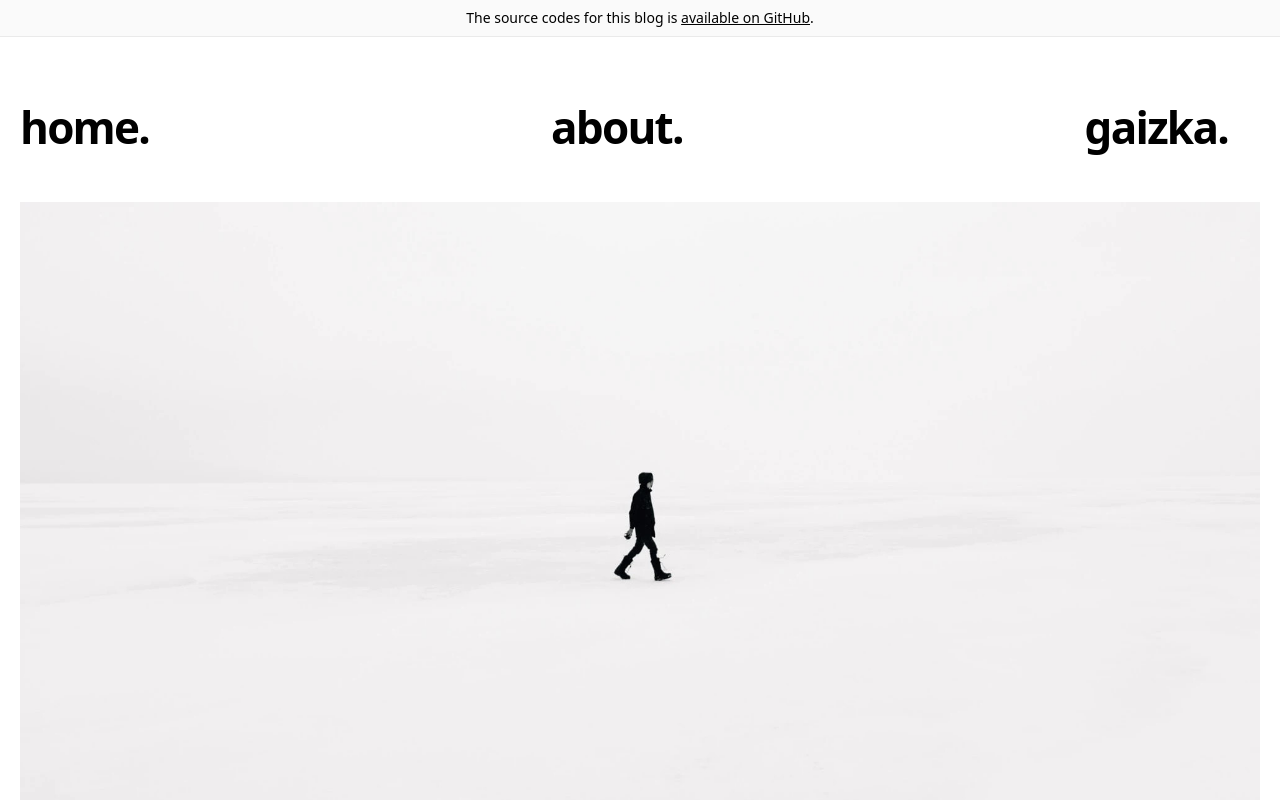
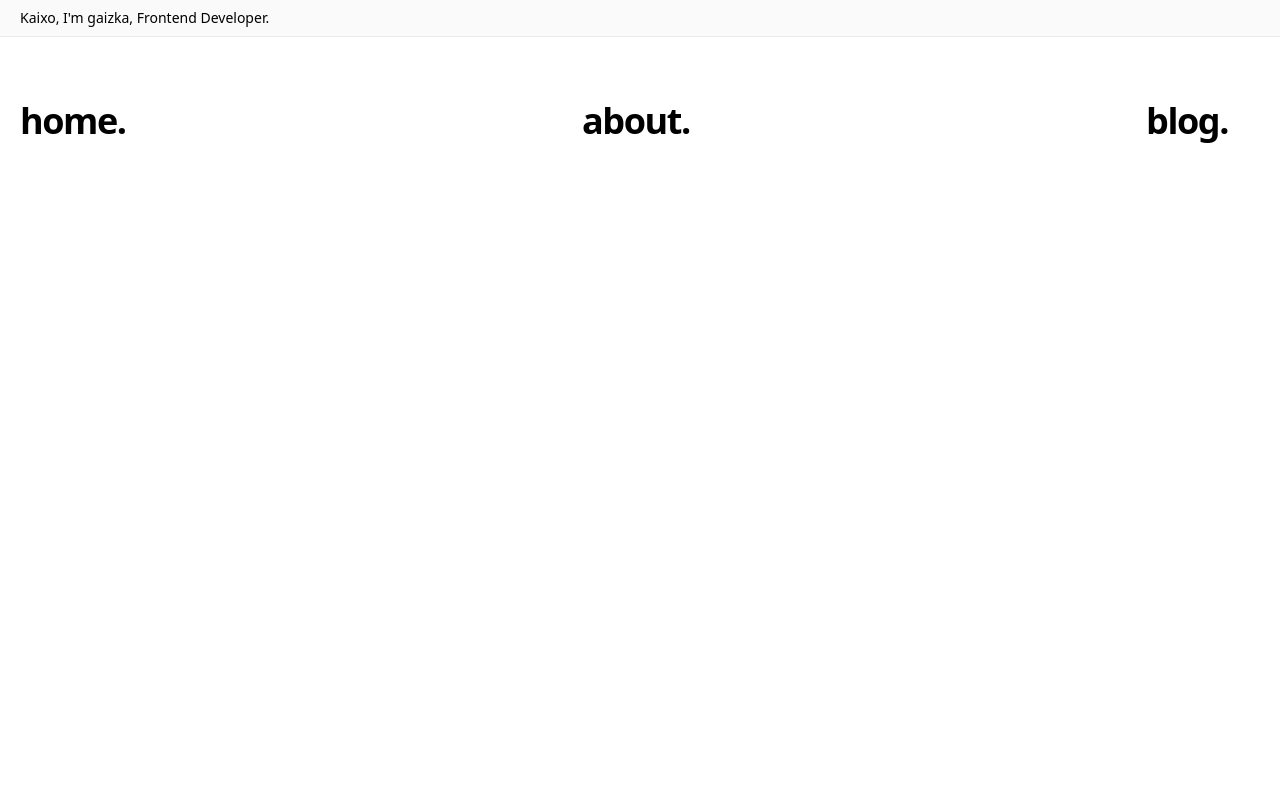
Before and after one commit to gaizkadev/blog, a Next.js app: page / in a window 1280 px wide. Shown: the top 800 px of the page. Built offline with nearby package versions, Linux system fonts and the light colour scheme.

Commit message:
cambio header

```diff
--- a/components/alert.js
+++ b/components/alert.js
@@ -1,42 +1,20 @@
-import Container from './container'
-import cn from 'classnames'
-import { EXAMPLE_PATH } from '../lib/constants'
+import Container from "./container";
+import cn from "classnames";
+import { EXAMPLE_PATH } from "../lib/constants";
 
 export default function Alert({ preview }) {
   return (
     <div
-      className={cn('border-b', {
-        'bg-accent-7 border-accent-7 text-white': preview,
-        'bg-accent-1 border-accent-2': !preview,
+      className={cn("border-b", {
+        "bg-accent-7 border-accent-7 text-white": preview,
+        "bg-accent-1 border-accent-2": !preview,
       })}
     >
       <Container>
-        <div className="py-2 text-center text-sm">
-          {preview ? (
-            <>
-              This page is a preview.{' '}
-              <a
-                href="/api/exit-preview"
-                className="underline hover:text-cyan duration-200 transition-colors"
-              >
-                Click here
-              </a>{' '}
-              to exit preview mode.
-            </>
-          ) : (
-            <>
-              The source codes for this blog is{' '}
-              <a
-                href={`https://github.com/vercel/next.js/tree/canary/examples/${EXAMPLE_PATH}`}
-                className="underline hover:text-success duration-200 transition-colors"
-              >
-                available on GitHub
-              </a>
-              .
-            </>
-          )}
+        <div className="py-2 text-left text-sm">
+          Kaixo, I'm gaizka, Frontend Developer.{" "}
         </div>
       </Container>
     </div>
-  )
+  );
 }
--- a/components/header.js
+++ b/components/header.js
@@ -14,8 +14,8 @@ export default function Header() {
         </Link>
       </h2>
       <h2 className="text-2xl md:text-4xl font-bold tracking-tighter leading-tight md:pr-8">
-        <Link href="/gaizka">
-          <a className="hover:underline">gaizka.</a>
+        <Link href="/blog">
+          <a className="hover:underline">blog.</a>
         </Link>
       </h2>
     </section>
--- a/components/intro.js
+++ /dev/null
@@ -1,24 +0,0 @@
-import { CMS_NAME } from "../lib/constants";
-import Link from "next/link";
-
-export default function Intro() {
-  return (
-    <section className="flex-col md:flex-row flex items-center md:justify-between mt-16 mb-16 md:mb-12">
-      <h2 className="text-6xl md:text-6sxl font-bold tracking-tighter leading-tight md:pr-8">
-      <Link href="/">
-        <a className="hover:underline">home.</a>
-      </Link>
-      </h2>
-      <h2 className="text-6xl md:text-6xl font-bold tracking-tighter leading-tight md:pr-8">
-        <Link href="/about">
-          <a className="hover:underline">about.</a>
-        </Link>
-      </h2>
-      <h2 className="text-6xl md:text-6xl font-bold tracking-tighter leading-tight md:pr-8">
-        <Link href="/gaizka">
-          <a className="hover:underline">gaizka.</a>
-        </Link>
-      </h2>
-    </section>
-  );
-}
--- a/pages/about.js
+++ b/pages/about.js
@@ -1,10 +1,9 @@
-import Link from "next/link";
 import Container from "../components/container";
 import Layout from "../components/layout";
 import Footer from "../components/footer";
 import Head from "next/head";
 import { CMS_NAME } from "../lib/constants";
-
+import Header from "../components/header";
 export default function About() {
   return (
     <Layout>
@@ -12,23 +11,7 @@ export default function About() {
         <title>{CMS_NAME}</title>
       </Head>
       <Container>
-        <section className="flex-col md:flex-row flex items-center md:justify-between mt-16 mb-16 md:mb-12">
-          <h2 className="text-6xl md:text-6sxl font-bold tracking-tighter leading-tight md:pr-8">
-            <Link href="/">
-              <a className="hover:underline">home.</a>
-            </Link>
-          </h2>
-          <h2 className="text-6xl md:text-6xl font-bold tracking-tighter leading-tight md:pr-8">
-            <Link href="/about">
-              <a className="hover:underline">about.</a>
-            </Link>
-          </h2>
-          <h2 className="text-6xl md:text-6xl font-bold tracking-tighter leading-tight md:pr-8">
-            <Link href="/gaizka">
-              <a className="hover:underline">gaizka.</a>
-            </Link>
-          </h2>
-        </section>
+        <Header />
       </Container>
       <Footer />
     </Layout>
--- /dev/null
+++ b/pages/blog.js
@@ -0,0 +1,51 @@
+import Container from '../components/container'
+import MoreStories from '../components/more-stories'
+import HeroPost from '../components/hero-post'
+import Layout from '../components/layout'
+import { getAllPosts } from '../lib/api'
+import Head from 'next/head'
+import { CMS_NAME } from '../lib/constants'
+import Header from '../components/header'
+
+export default function Index({ allPosts }) {
+  const heroPost = allPosts[0]
+  const morePosts = allPosts.slice(1)
+  return (
+    <>
+      <Layout>
+        <Head>
+          <title>{CMS_NAME}</title>
+        </Head>
+        <Container>
+          <Header />
+          {heroPost && (
+            <HeroPost
+              title={heroPost.title}
+              coverImage={heroPost.coverImage}
+              date={heroPost.date}
+              author={heroPost.author}
+              slug={heroPost.slug}
+              excerpt={heroPost.excerpt}
+            />
+          )}
+          {morePosts.length > 0 && <MoreStories posts={morePosts} />}
+        </Container>
+      </Layout>
+    </>
+  )
+}
+
+export async function getStaticProps() {
+  const allPosts = getAllPosts([
+    'title',
+    'date',
+    'slug',
+    'author',
+    'coverImage',
+    'excerpt',
+  ])
+
+  return {
+    props: { allPosts },
+  }
+}
--- a/pages/gaizka.js
+++ /dev/null
@@ -1,37 +0,0 @@
-import Link from "next/link";
-import Container from "../components/container";
-import Footer from "../components/footer";
-import Layout from "../components/layout";
-import { CMS_NAME } from "../lib/constants";
-import Head from "next/head";
-
-
-export default function Gaizka() {
-  return (
-    <Layout>
-      <Head>
-        <title>{CMS_NAME}</title>
-      </Head>
-      <Container>
-        <section className="flex-col md:flex-row flex items-center md:justify-between mt-16 mb-16 md:mb-12">
-          <h2 className="text-6xl md:text-6sxl font-bold tracking-tighter leading-tight md:pr-8">
-            <Link href="/">
-              <a className="hover:underline">home.</a>
-            </Link>
-          </h2>
-          <h2 className="text-6xl md:text-6xl font-bold tracking-tighter leading-tight md:pr-8">
-            <Link href="/about">
-              <a className="hover:underline">about.</a>
-            </Link>
-          </h2>
-          <h2 className="text-6xl md:text-6xl font-bold tracking-tighter leading-tight md:pr-8">
-            <Link href="/gaizka">
-              <a className="hover:underline">gaizka.</a>
-            </Link>
-          </h2>
-        </section>
-      </Container>
-      <Footer />
-    </Layout>
-  );
-}
--- a/pages/index.js
+++ b/pages/index.js
@@ -1,51 +1,19 @@
-import Container from '../components/container'
-import MoreStories from '../components/more-stories'
-import HeroPost from '../components/hero-post'
-import Intro from '../components/intro'
-import Layout from '../components/layout'
-import { getAllPosts } from '../lib/api'
-import Head from 'next/head'
-import { CMS_NAME } from '../lib/constants'
+import Container from "../components/container";
+import Header from "../components/header";
+import Layout from "../components/layout";
+import Head from "next/head";
+import { CMS_NAME } from "../lib/constants";
 
-export default function Index({ allPosts }) {
-  const heroPost = allPosts[0]
-  const morePosts = allPosts.slice(1)
+
+export default function Index() {
   return (
-    <>
-      <Layout>
-        <Head>
+    <Layout>
+      <Head>
           <title>{CMS_NAME}</title>
         </Head>
-        <Container>
-          <Intro />
-          {heroPost && (
-            <HeroPost
-              title={heroPost.title}
-              coverImage={heroPost.coverImage}
-              date={heroPost.date}
-              author={heroPost.author}
-              slug={heroPost.slug}
-              excerpt={heroPost.excerpt}
-            />
-          )}
-          {morePosts.length > 0 && <MoreStories posts={morePosts} />}
-        </Container>
-      </Layout>
-    </>
-  )
+      <Container>
+        <Header />
+      </Container>
+    </Layout>
+  );
 }
-
-export async function getStaticProps() {
-  const allPosts = getAllPosts([
-    'title',
-    'date',
-    'slug',
-    'author',
-    'coverImage',
-    'excerpt',
-  ])
-
-  return {
-    props: { allPosts },
-  }
-}
--- a/pages/posts/[slug].js
+++ b/pages/posts/[slug].js
@@ -8,7 +8,6 @@ import Layout from '../../components/layout'
 import { getPostBySlug, getAllPosts } from '../../lib/api'
 import PostTitle from '../../components/post-title'
 import Head from 'next/head'
-import { CMS_NAME } from '../../lib/constants'
 import markdownToHtml from '../../lib/markdownToHtml'
 
 export default function Post({ post, morePosts, preview }) {
```
Also changed, not shown: _posts/Hola.md (renamed from _posts/preview.md).
